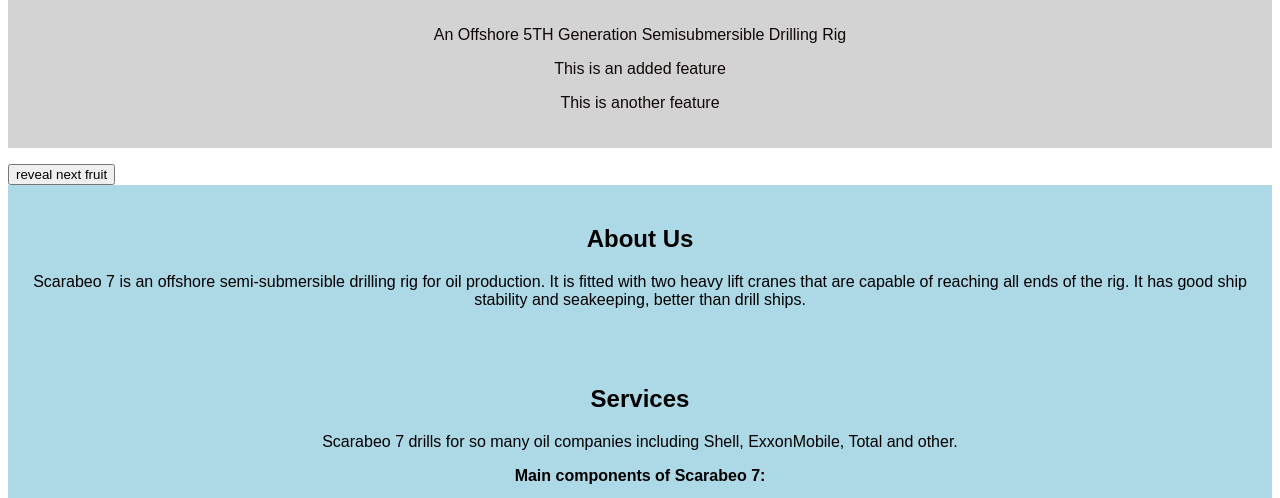
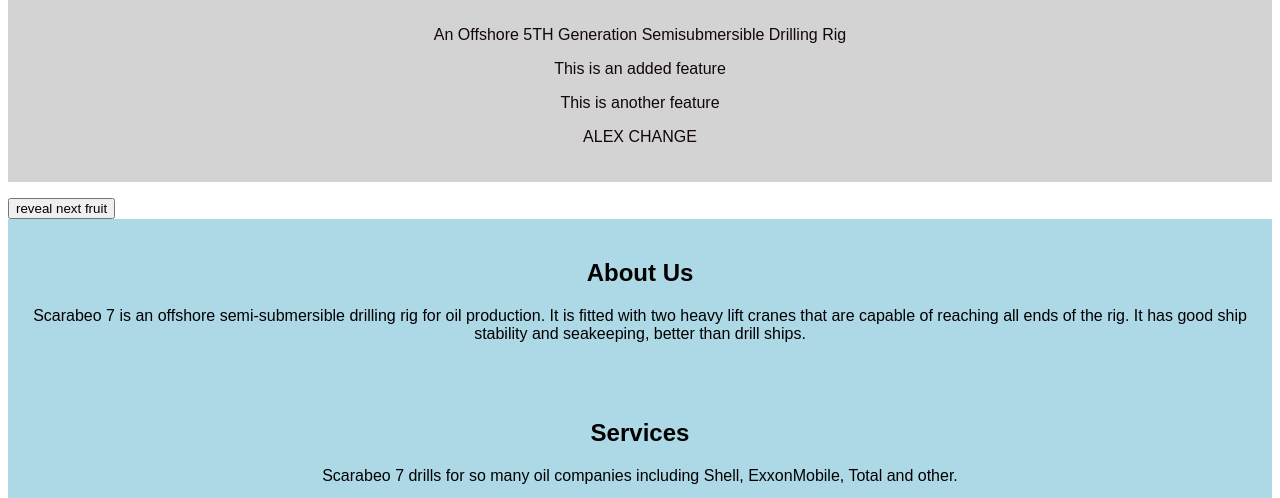
Before and after one commit to scarabeo7/Landing-page, a plain HTML site: page index.html in a window 1280 px wide. Shown: the part 254-752 px from the top of the page. Drawn offline with Linux system fonts and the light colour scheme.

Commit message:
completed steps chizim demo

```diff
--- a/index.html
+++ b/index.html
@@ -19,6 +19,7 @@
         <p>An Offshore 5TH Generation Semisubmersible Drilling Rig</p>
         <p>This is an added feature</p>
         <p>This is another feature</p>
+        <p>ALEX CHANGE</p>
 
         <nav id="nav-bar">
             <a class="nav-link" href="#About">About Us</a> |
```
